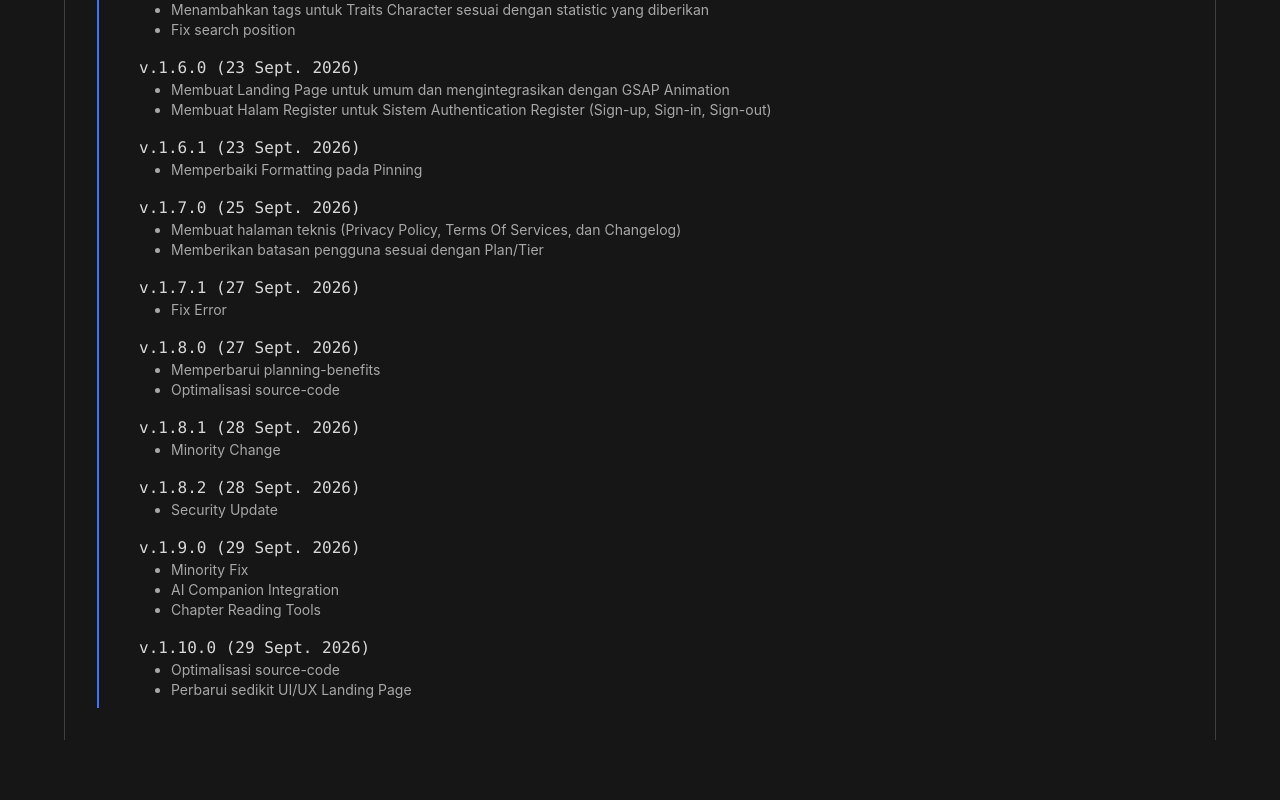
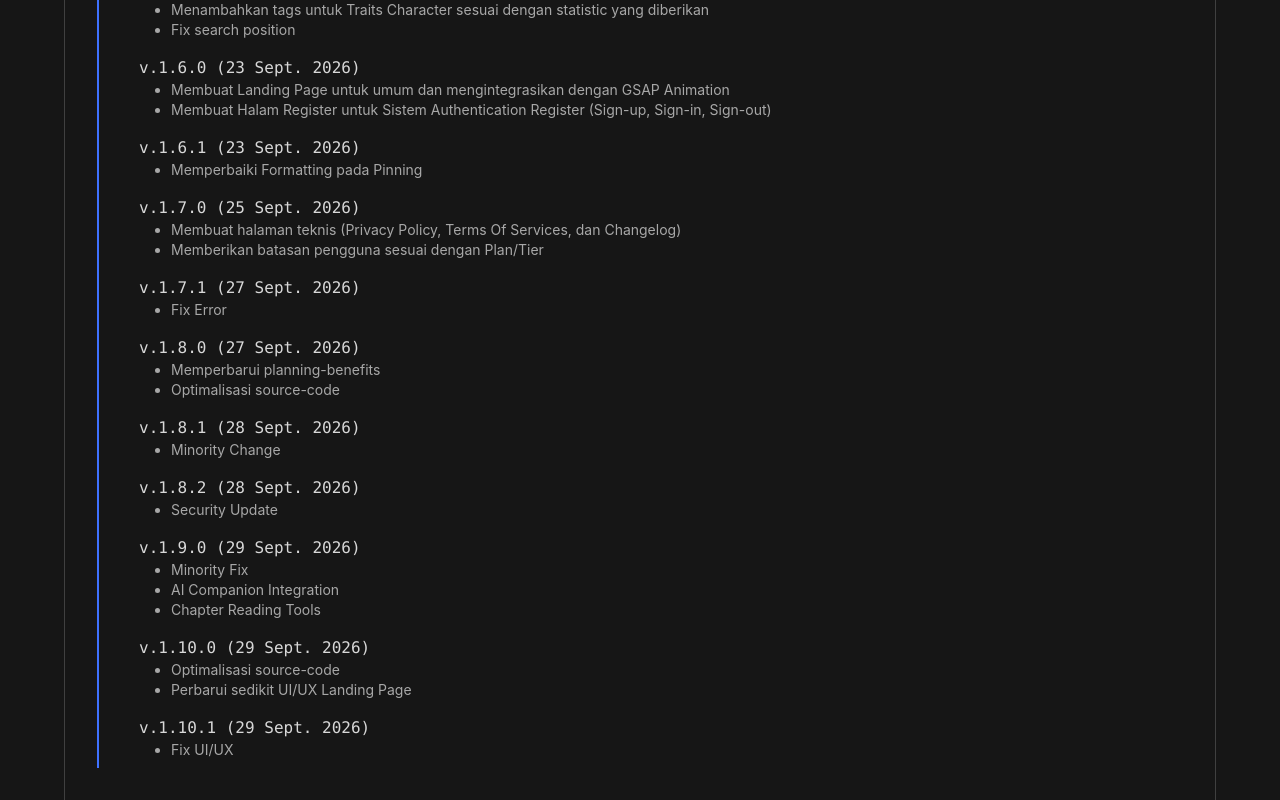
Before and after one commit to Ashonst2844/writter-app, a React (Vite) app: page /changelog in a window 1280 px wide. Shown: the part 672-1472 px from the top of the page. Before the commit the page ends 1412 px from the top, so only its background shows below. Built offline with nearby package versions, Linux system fonts and the light colour scheme; no server answers.

Commit message:
update-build v1.10.1

```diff
--- a/src/assets/UI/Pages/Landing/Landing.tsx
+++ b/src/assets/UI/Pages/Landing/Landing.tsx
@@ -276,8 +276,9 @@ function Feature() {
 
     return <section ref={features} id="features" className="w-full min-h-screen p-8 center flex-col gap-24">
         <h2 className="text-2xl uppercase text-(--accent)">| App Features |</h2>
-        <div className="w-full flex flex-wrap justify-center gap-8 p-8 shadow-inner rounded-xl bg-center bg-[url(/public/illustrations/illus-3.jpg)]" ref={tools}>
-            {featuresData.map(item => <div key={item.id} className="features center transition-all duration-150 hover:border-(--accent) hover:bg-(--primary) border-b-2 border-neutral-600 flex-col min-h-48 gap-8 p-4 rounded-lg bg-(--primary)/75 w-[calc(33.333%-2rem)]">
+        <div className="relative w-full flex flex-wrap justify-center gap-8 p-8 shadow-inner rounded-xl overflow-hidden" ref={tools}>
+            <img loading="eager" src="/Illustrations/illus-3.jpg" alt="Mediaval Illustration" className="absolute top-0"/>
+            {featuresData.map(item => <div key={item.id} className="features z-10 center transition-all duration-150 hover:border-(--accent) hover:bg-(--primary) border-b-2 border-neutral-600 flex-col min-h-48 gap-8 p-4 rounded-lg bg-(--primary)/75 w-[calc(33.333%-2rem)]">
                 <h3 className="uppercase font-bold">{item.name}</h3>
                 <Icon type="online" use={item.icon} fill color="var(--accent)" scale="2"/>
                 <p className="text-center opacity-75">{item.desc}</p>
--- a/src/assets/Utils/Version.ts
+++ b/src/assets/Utils/Version.ts
@@ -75,5 +75,8 @@ export const changelog = [
             "Optimalisasi source-code",
             "Perbarui sedikit UI/UX Landing Page",
         ]},
+        {id:16,version:"10.1",date:"29 Sept. 2026",desc:[
+            "Fix UI/UX",
+        ]},
     ]}
 ]
```
Also changed, not shown: 1 other file (tests, documents, lock files or other folders).
